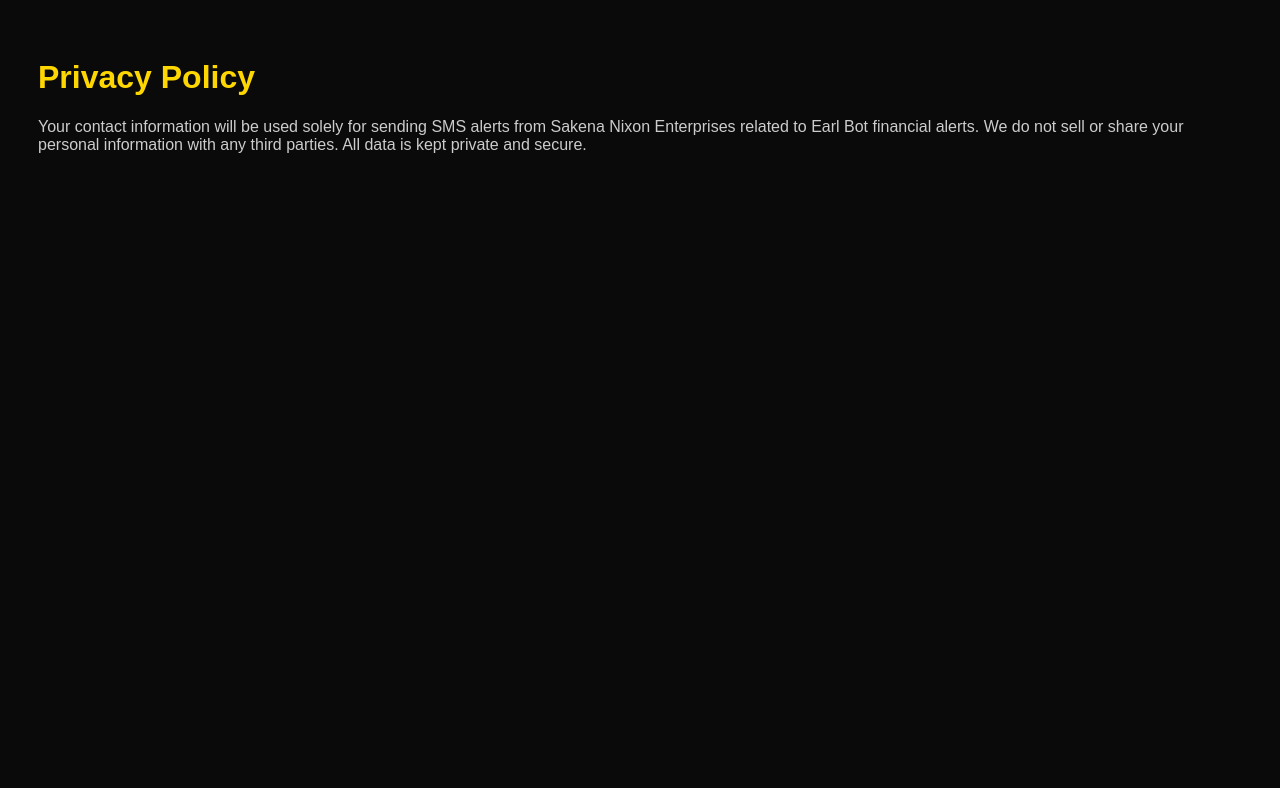
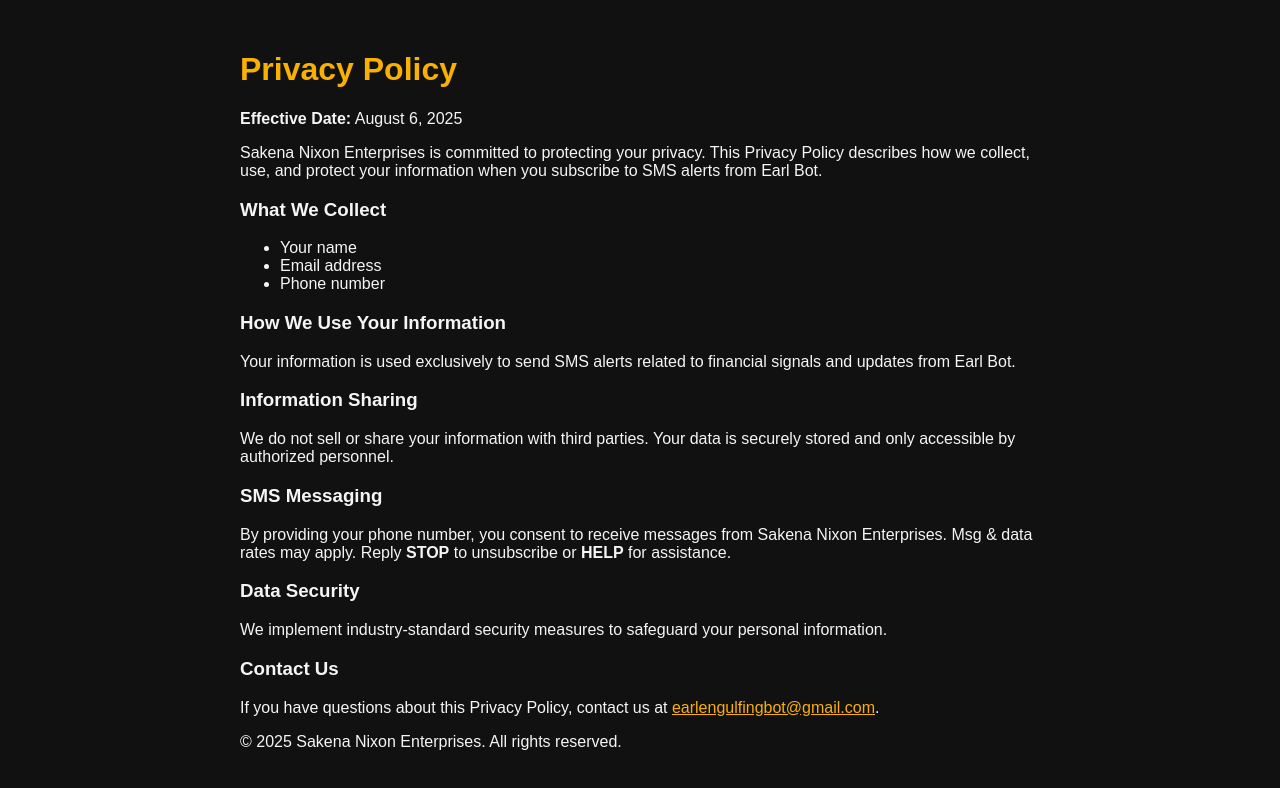
Before and after one commit to earl-bot/earl-alert-optin, a plain HTML site: page privacy.html in a window 1280 px wide. Drawn offline with Linux system fonts and the light colour scheme.

Commit message:
Update privacy.html
This the one

```diff
--- a/privacy.html
+++ b/privacy.html
@@ -1,26 +1,54 @@
 <!DOCTYPE html>
 <html lang="en">
 <head>
-  <meta charset="UTF-8">
-  <title>Privacy Policy</title>
+  <meta charset="UTF-8" />
+  <meta name="viewport" content="width=device-width, initial-scale=1.0"/>
+  <title>Privacy Policy | Sakena Nixon Enterprises</title>
   <style>
     body {
+      background-color: #111;
+      color: #f5f5f5;
       font-family: Arial, sans-serif;
-      background-color: #0a0a0a;
-      color: #fff;
       padding: 30px;
+      max-width: 800px;
+      margin: auto;
     }
     h1 {
-      color: #ffd700;
+      color: #f9b000;
     }
-    p {
-      color: #ccc;
-      font-size: 16px;
+    a {
+      color: #f9b000;
     }
   </style>
 </head>
 <body>
   <h1>Privacy Policy</h1>
-  <p>Your contact information will be used solely for sending SMS alerts from Sakena Nixon Enterprises related to Earl Bot financial alerts. We do not sell or share your personal information with any third parties. All data is kept private and secure.</p>
+  <p><strong>Effective Date:</strong> August 6, 2025</p>
+
+  <p>Sakena Nixon Enterprises is committed to protecting your privacy. This Privacy Policy describes how we collect, use, and protect your information when you subscribe to SMS alerts from Earl Bot.</p>
+
+  <h3>What We Collect</h3>
+  <ul>
+    <li>Your name</li>
+    <li>Email address</li>
+    <li>Phone number</li>
+  </ul>
+
+  <h3>How We Use Your Information</h3>
+  <p>Your information is used exclusively to send SMS alerts related to financial signals and updates from Earl Bot.</p>
+
+  <h3>Information Sharing</h3>
+  <p>We do not sell or share your information with third parties. Your data is securely stored and only accessible by authorized personnel.</p>
+
+  <h3>SMS Messaging</h3>
+  <p>By providing your phone number, you consent to receive messages from Sakena Nixon Enterprises. Msg & data rates may apply. Reply <strong>STOP</strong> to unsubscribe or <strong>HELP</strong> for assistance.</p>
+
+  <h3>Data Security</h3>
+  <p>We implement industry-standard security measures to safeguard your personal information.</p>
+
+  <h3>Contact Us</h3>
+  <p>If you have questions about this Privacy Policy, contact us at <a href="mailto:earlengulfingbot@gmail.com">earlengulfingbot@gmail.com</a>.</p>
+
+  <p>&copy; 2025 Sakena Nixon Enterprises. All rights reserved.</p>
 </body>
 </html>
```
